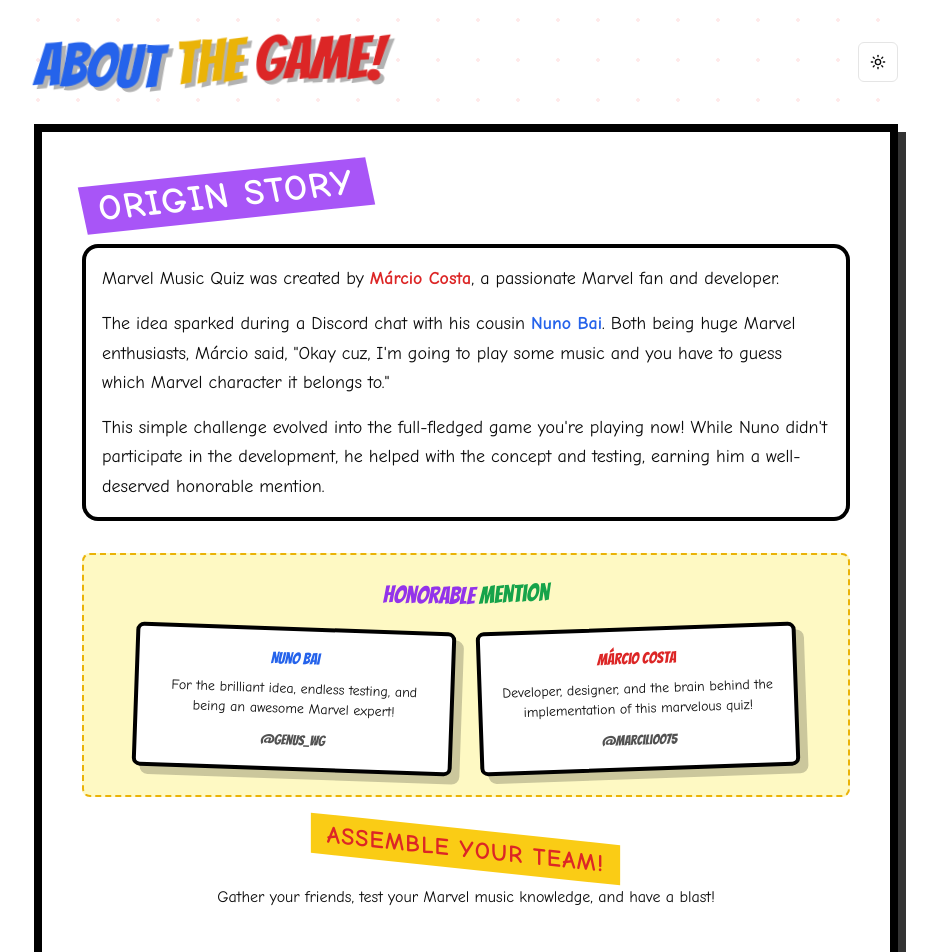
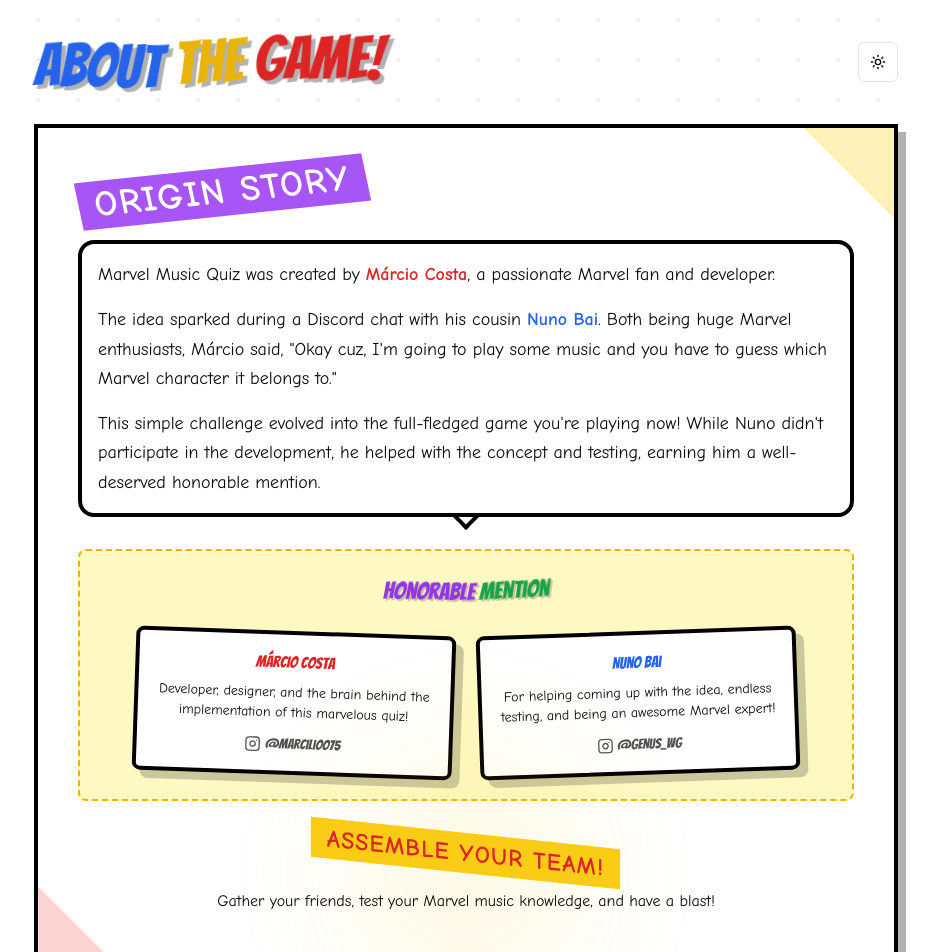
Before and after one commit to MarcioCosta75/MarvelMusicQuiz, a Next.js app: page /about in a window 1280 px wide. Shown: the top 952 px of the page, without its empty margins (174-1111 px from the left). Built offline with nearby package versions, Linux system fonts and the light colour scheme.

Commit message:
feat: improve About page design, swap profile cards position and update descriptions

```diff
--- a/app/about/page.tsx
+++ b/app/about/page.tsx
@@ -6,7 +6,7 @@ import { ThemeToggle } from "@/components/theme-toggle"
 import { ComicPanel } from "@/components/comic-effects"
 import { SpeechBubble } from "@/components/speech-bubble"
 import { ComicText } from "@/components/comic-effects"
-import { ArrowLeft } from "lucide-react"
+import { ArrowLeft, Instagram } from "lucide-react"
 
 export default function AboutPage() {
   return (
@@ -20,8 +20,11 @@ export default function AboutPage() {
         <ThemeToggle />
       </div>
 
-      <ComicPanel className="relative overflow-hidden mb-8">
-        <div className="p-6">
+      <ComicPanel className="relative overflow-hidden mb-8 border-4 border-black dark:border-gray-700 shadow-[8px_8px_0px_rgba(0,0,0,0.3)]">
+        <div className="absolute top-0 right-0 w-32 h-32 bg-yellow-400 transform rotate-45 translate-x-16 -translate-y-16 z-0 opacity-30"></div>
+        <div className="absolute bottom-0 left-0 w-32 h-32 bg-red-400 transform rotate-45 -translate-x-16 translate-y-16 z-0 opacity-30"></div>
+
+        <div className="p-6 relative z-10">
           <ComicText type="boom" size="lg" className="mb-6">Origin Story</ComicText>
 
           <div className="mb-8 font-comic-sans text-lg leading-relaxed">
@@ -42,44 +45,53 @@ export default function AboutPage() {
             </SpeechBubble>
           </div>
 
-          <div className="bg-yellow-100 dark:bg-yellow-900/40 p-6 rounded-lg border-2 border-dashed border-yellow-500 mb-8">
-            <h2 className="text-2xl font-comic mb-4 transform -rotate-1 text-center">
-              <span className="inline-block transform rotate-2 text-purple-600 dark:text-purple-400">Honorable</span>{" "}
-              <span className="inline-block transform -rotate-2 text-green-600 dark:text-green-400">Mention</span>
+          <div className="bg-yellow-100 dark:bg-yellow-900/40 p-6 rounded-lg border-2 border-dashed border-yellow-500 mb-8 relative overflow-hidden">
+            <h2 className="text-2xl font-comic mb-6 transform -rotate-1 text-center">
+              <span className="inline-block transform rotate-2 text-purple-600 dark:text-purple-400 drop-shadow-[2px_2px_0px_rgba(0,0,0,0.2)]">Honorable</span>{" "}
+              <span className="inline-block transform -rotate-2 text-green-600 dark:text-green-400 drop-shadow-[2px_2px_0px_rgba(0,0,0,0.2)]">Mention</span>
             </h2>
             <div className="flex flex-col md:flex-row items-center justify-center gap-6">
-              <a
-                href="https://www.instagram.com/genus_wg/"
-                target="_blank"
-                rel="noopener noreferrer"
-                className="bg-white dark:bg-gray-800 rounded-lg p-4 border-4 border-black dark:border-white shadow-[8px_8px_0px_rgba(0,0,0,0.2)] transform rotate-2 max-w-xs w-full transition-all duration-300 hover:scale-105 hover:shadow-[12px_12px_0px_rgba(0,0,0,0.2)] active:scale-95 active:shadow-[4px_4px_0px_rgba(0,0,0,0.2)] cursor-pointer"
-              >
-                <h3 className="text-center font-comic text-blue-600 dark:text-blue-400 mb-2">Nuno Bai</h3>
-                <p className="text-center text-sm font-comic-sans">
-                  For the brilliant idea, endless testing, and being an awesome Marvel expert!
-                </p>
-                <div className="mt-3 text-center text-sm font-comic opacity-70">@genus_wg</div>
-              </a>
               <a
                 href="https://www.instagram.com/marcilioo75/"
                 target="_blank"
                 rel="noopener noreferrer"
-                className="bg-white dark:bg-gray-800 rounded-lg p-4 border-4 border-black dark:border-white shadow-[8px_8px_0px_rgba(0,0,0,0.2)] transform -rotate-2 max-w-xs w-full transition-all duration-300 hover:scale-105 hover:shadow-[12px_12px_0px_rgba(0,0,0,0.2)] active:scale-95 active:shadow-[4px_4px_0px_rgba(0,0,0,0.2)] cursor-pointer"
+                className="bg-white dark:bg-gray-800 rounded-lg p-4 border-4 border-black dark:border-white shadow-[8px_8px_0px_rgba(0,0,0,0.2)] transform rotate-2 max-w-xs w-full transition-all duration-300 hover:scale-105 hover:shadow-[12px_12px_0px_rgba(0,0,0,0.2)] active:scale-95 active:shadow-[4px_4px_0px_rgba(0,0,0,0.2)] cursor-pointer"
               >
                 <h3 className="text-center font-comic text-red-600 dark:text-red-400 mb-2">Márcio Costa</h3>
                 <p className="text-center text-sm font-comic-sans">
                   Developer, designer, and the brain behind the implementation of this marvelous quiz!
                 </p>
-                <div className="mt-3 text-center text-sm font-comic opacity-70">@marcilioo75</div>
+                <div className="mt-3 text-center text-sm font-comic opacity-70 flex items-center justify-center gap-1">
+                  <Instagram size={16} /> @marcilioo75
+                </div>
+              </a>
+              <a
+                href="https://www.instagram.com/genus_wg/"
+                target="_blank"
+                rel="noopener noreferrer"
+                className="bg-white dark:bg-gray-800 rounded-lg p-4 border-4 border-black dark:border-white shadow-[8px_8px_0px_rgba(0,0,0,0.2)] transform -rotate-2 max-w-xs w-full transition-all duration-300 hover:scale-105 hover:shadow-[12px_12px_0px_rgba(0,0,0,0.2)] active:scale-95 active:shadow-[4px_4px_0px_rgba(0,0,0,0.2)] cursor-pointer"
+              >
+                <h3 className="text-center font-comic text-blue-600 dark:text-blue-400 mb-2">Nuno Bai</h3>
+                <p className="text-center text-sm font-comic-sans">
+                  For helping coming up with the idea, endless testing, and being an awesome Marvel expert!
+                </p>
+                <div className="mt-3 text-center text-sm font-comic opacity-70 flex items-center justify-center gap-1">
+                  <Instagram size={16} /> @genus_wg
+                </div>
               </a>
             </div>
           </div>
 
-          <div className="text-center">
-            <ComicText type="pow" size="md" className="mb-4">Assemble Your Team!</ComicText>
-            <p className="font-comic-sans mb-6">
-              Gather your friends, test your Marvel music knowledge, and have a blast!
-            </p>
+          <div className="text-center relative">
+            <div className="absolute inset-0 flex items-center justify-center z-0">
+              <div className="w-64 h-64 bg-yellow-400 opacity-10 rounded-full blur-3xl"></div>
+            </div>
+            <div className="relative z-10">
+              <ComicText type="pow" size="md" className="mb-4">Assemble Your Team!</ComicText>
+              <p className="font-comic-sans mb-6">
+                Gather your friends, test your Marvel music knowledge, and have a blast!
+              </p>
+            </div>
           </div>
         </div>
       </ComicPanel>
```
